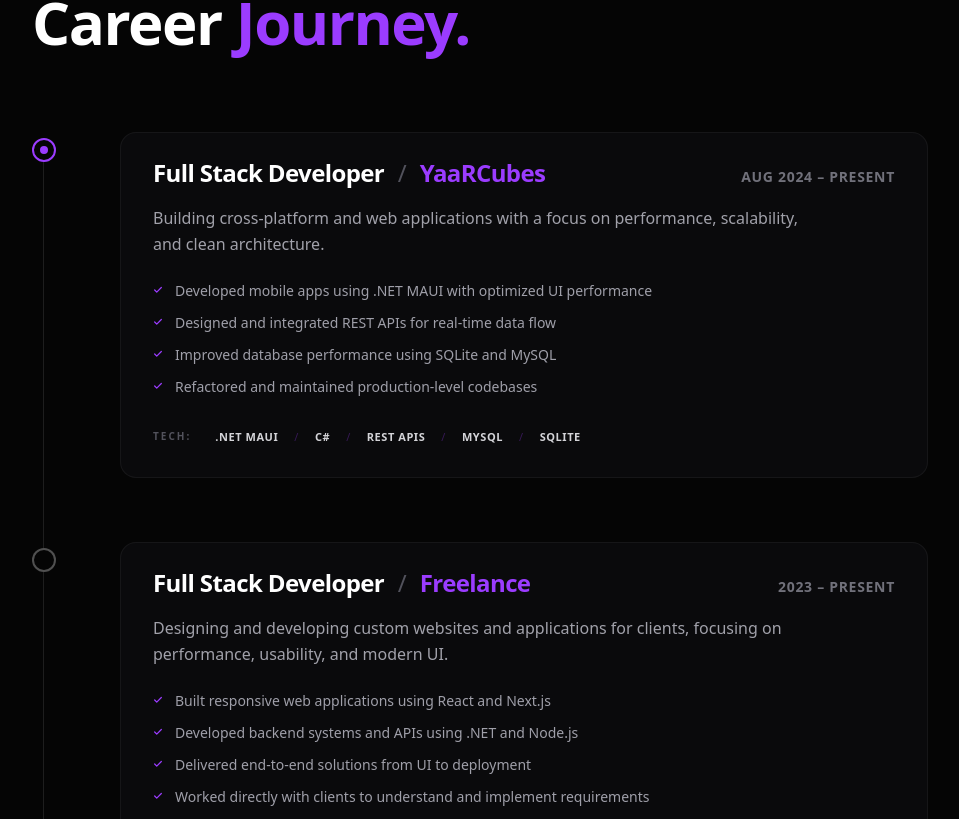
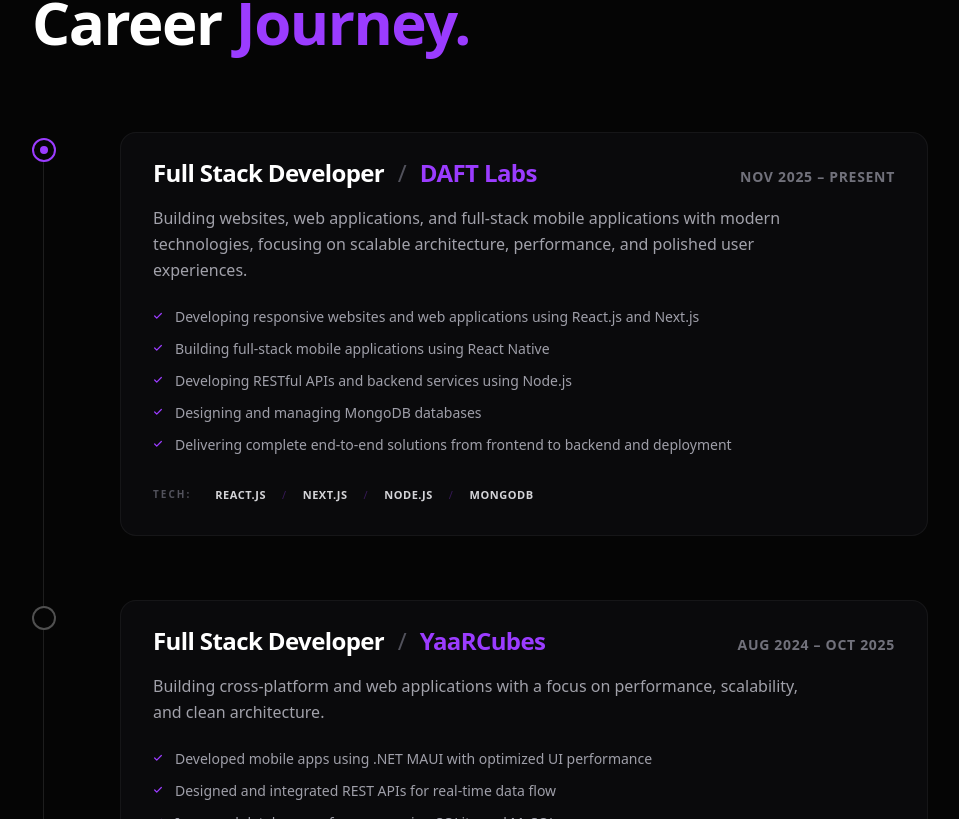
Before and after one commit to rohithsakshi/rohith-portfolio, a Next.js app: page / in a window 1280 px wide. Shown: the part 5481-6300 px from the top of the page, without its empty margins (16-975 px from the left). Built offline with nearby package versions, Linux system fonts and the light colour scheme.

Commit message:
Update Experience section with DAFT Labs

```diff
--- a/src/components/Experience.tsx
+++ b/src/components/Experience.tsx
@@ -5,9 +5,24 @@
 
 const experiences = [
   {
+    company: "DAFT Labs",
+    role: "Full Stack Developer",
+    duration: "Nov 2025 – Present",
+    description:
+      "Building websites, web applications, and full-stack mobile applications with modern technologies, focusing on scalable architecture, performance, and polished user experiences.",
+    highlights: [
+      "Developing responsive websites and web applications using React.js and Next.js",
+      "Building full-stack mobile applications using React Native",
+      "Developing RESTful APIs and backend services using Node.js",
+      "Designing and managing MongoDB databases",
+      "Delivering complete end-to-end solutions from frontend to backend and deployment",
+    ],
+    tech: ["React.js", "Next.js", "Node.js", "MongoDB"],
+  },
+  {
     company: "YaaRCubes",
     role: "Full Stack Developer",
-    duration: "Aug 2024 – Present",
+    duration: "Aug 2024 – Oct 2025",
     description:
       "Building cross-platform and web applications with a focus on performance, scalability, and clean architecture.",
     highlights: [
```
